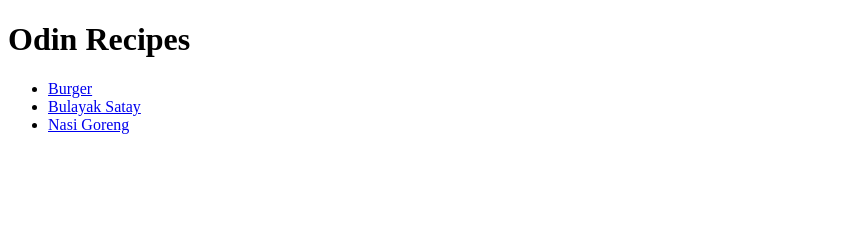
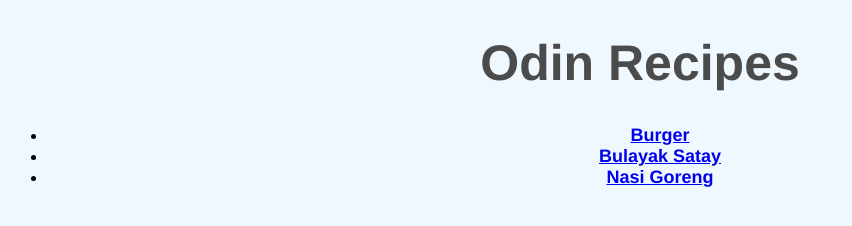
Before and after one commit to randiPalguna/odin-recipes, a plain HTML site: page index.html in a window 1280 px wide. Shown: the whole page, without its empty margins (0-852 px from the left). Drawn offline with Linux system fonts and the light colour scheme.

Commit message:
style: add css file and style the index page

```diff
--- a/index.html
+++ b/index.html
@@ -3,10 +3,11 @@
   <head>
     <meta charset="UTF-8">
     <title>Recipe Site</title>
+    <link rel="stylesheet" href="./styles/style-index.css">
   </head>
   <body>
-    <h1>Odin Recipes</h1>
-    <ul>
+    <h1 class="header">Odin Recipes</h1>
+    <ul class="lists">
       <li><a href="./recipes/burger.html">Burger</a></li>
       <li><a href="./recipes/bulayak.html">Bulayak Satay</a></li>
       <li><a href="./recipes/nasi-goreng.html">Nasi Goreng</a></li>
--- /dev/null
+++ b/styles/style-index.css
@@ -0,0 +1,19 @@
+body {
+  font-family: Helvetica, Arial, sans-serif;
+  background-color: aliceblue;
+}
+
+.header,
+.lists {
+  text-align: center;
+}
+
+.header {
+  color: rgb(75, 75, 75);
+  font-size: 50px;
+}
+
+.lists {
+  font-size: large;
+  font-weight: bold;
+}
```
